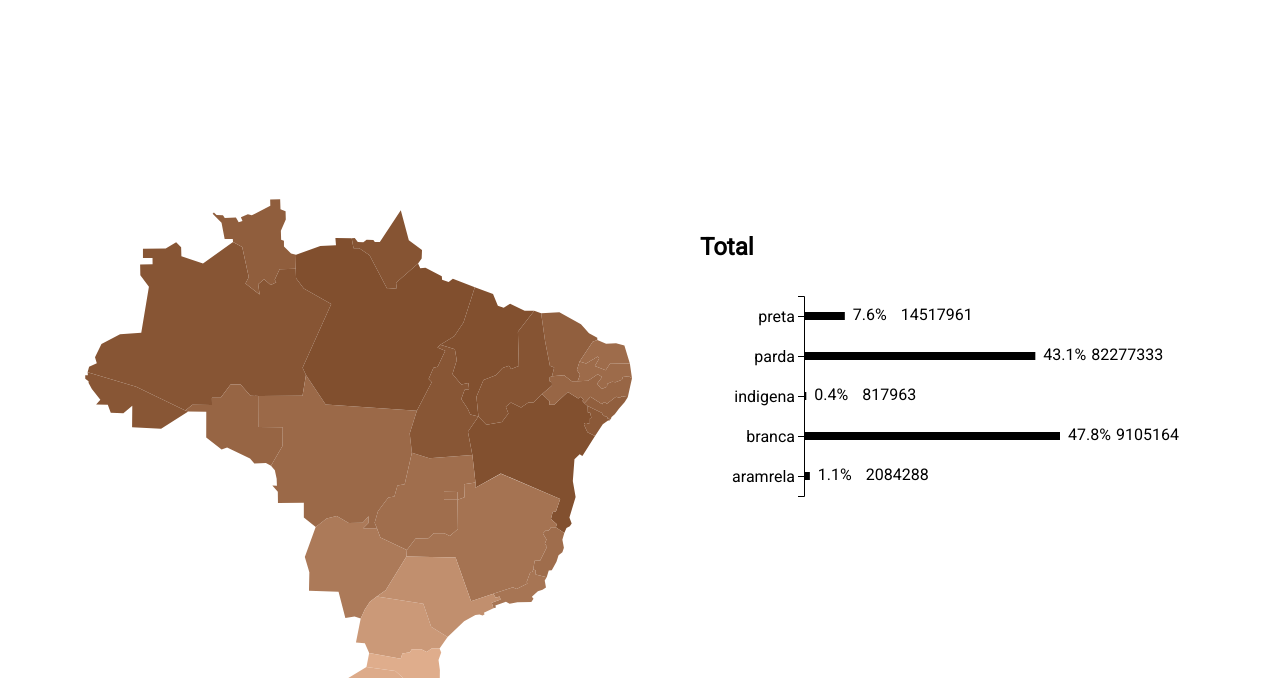
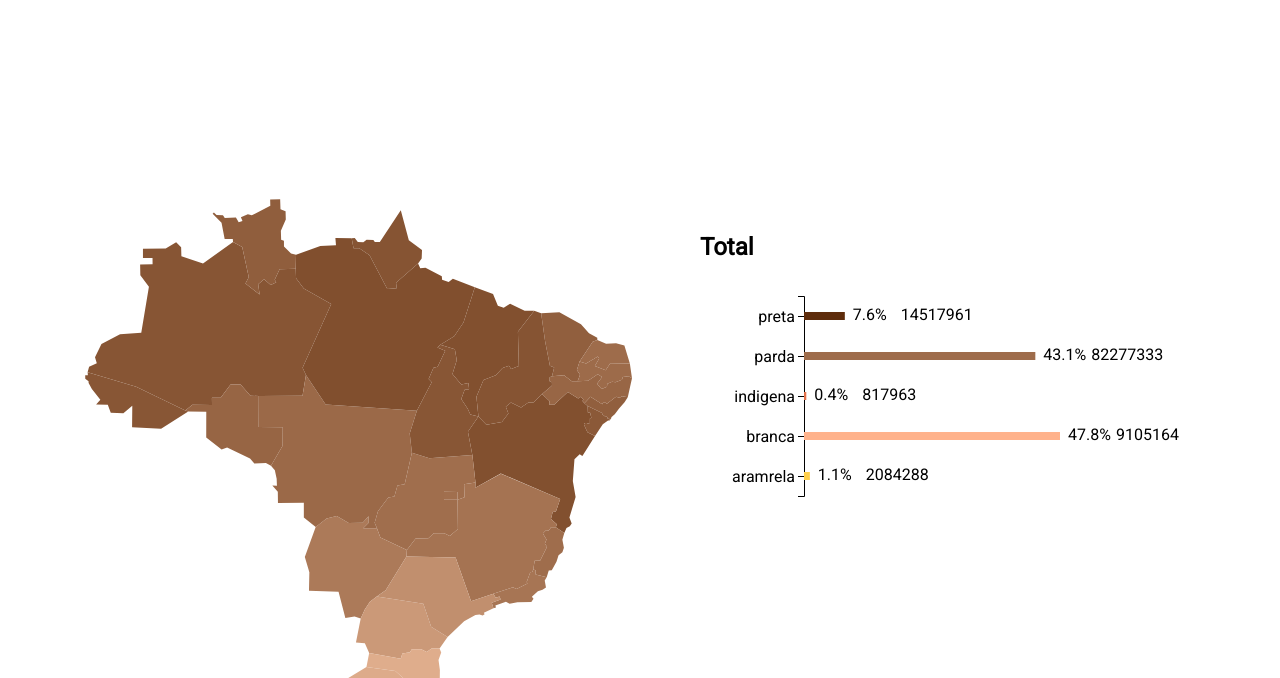
Before and after one commit to marialuisacp/analise-de-dados-etnia, a plain HTML site: page index.html in a window 1280 px wide. Shown: the part 122-800 px from the top of the page. Drawn offline with Linux system fonts and the light colour scheme.

Commit message:
Inseri cores nos graficos

```diff
--- a/charts.js
+++ b/charts.js
@@ -44,6 +44,7 @@ const barChart = (dataSouce) => {
 
   bars.append('rect')
     .attr('class', 'bar')
+    .attr('fill', (d) => d.color)
     .attr('y', (d) => calcMiddleBar(d))
     .attr('height', heightBar)
     .attr('x', 0)
--- a/script.js
+++ b/script.js
@@ -29,7 +29,6 @@ const colorByData = (item_map, data) => {
 
 const showDetails = (item, data) => {
   const currentState = data.find((state) => state.id === item.id);
-  // console.log(currentState);
 };
 
 const hideDetails = (data) => {
@@ -44,7 +43,7 @@ d3.json('data/br-states-info.json').then((data_map) => {
       .append('path')
       .attr('d', path)
       .attr('fill', (d) => colorByData(d, data_br_etnia))
-      .on('mouseover', (d) => showDetails(d, data_br_etnia))
+    // .on('mouseover', (d) => showDetails(d, data_br_etnia))
     // .on('mouseout', (d) => hideDetails(d))
 
     barChart(data_br_etnia[0]);
--- a/utils.js
+++ b/utils.js
@@ -12,28 +12,32 @@ const buildSchemaData = (item) => ({
     {
       description: 'aramrela',
       value: parseInt(item.amarela),
-      percent: percent(item.amarela, item.total)
+      percent: percent(item.amarela, item.total),
+      color: '#FFCF4B'
     },
     {
       description: 'branca',
       value: parseInt(item.branca),
-      percent: percent(item.branca, item.total)
+      percent: percent(item.branca, item.total),
+      color: '#FFB28B'
     },
     {
       description: 'indigena',
       value: parseInt(item.indigena),
-      percent: percent(item.indigena, item.total)
-
+      percent: percent(item.indigena, item.total),
+      color: '#E3724B'
     },
     {
       description: 'parda',
       value: parseInt(item.parda),
-      percent: percent(item.parda, item.total)
+      percent: percent(item.parda, item.total),
+      color: '#9E6C4B'
     },
     {
       description: 'preta',
       value: parseInt(item.preta),
-      percent: percent(item.preta, item.total)
+      percent: percent(item.preta, item.total),
+      color: '#5E2C0B'
     }
   ]
 });
```
Also changed, not shown: index.html (+0 -1 lines).
